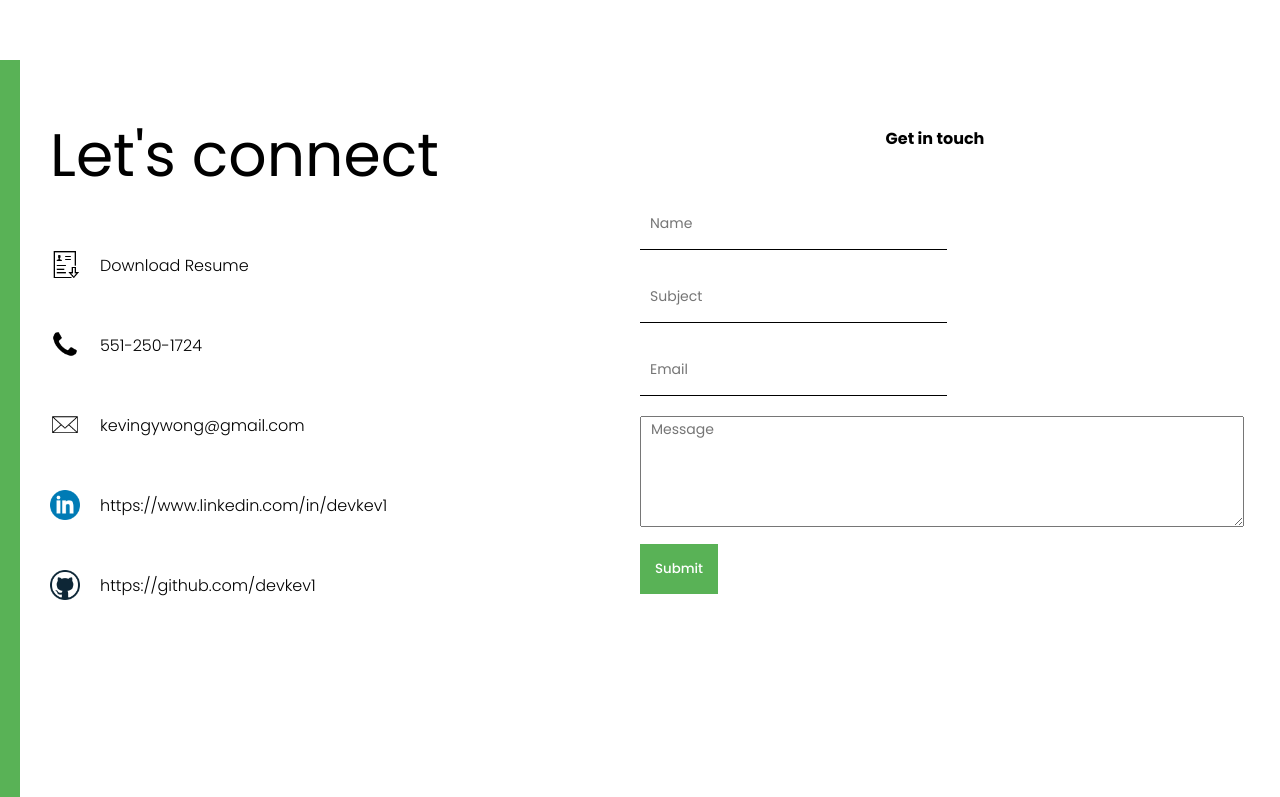
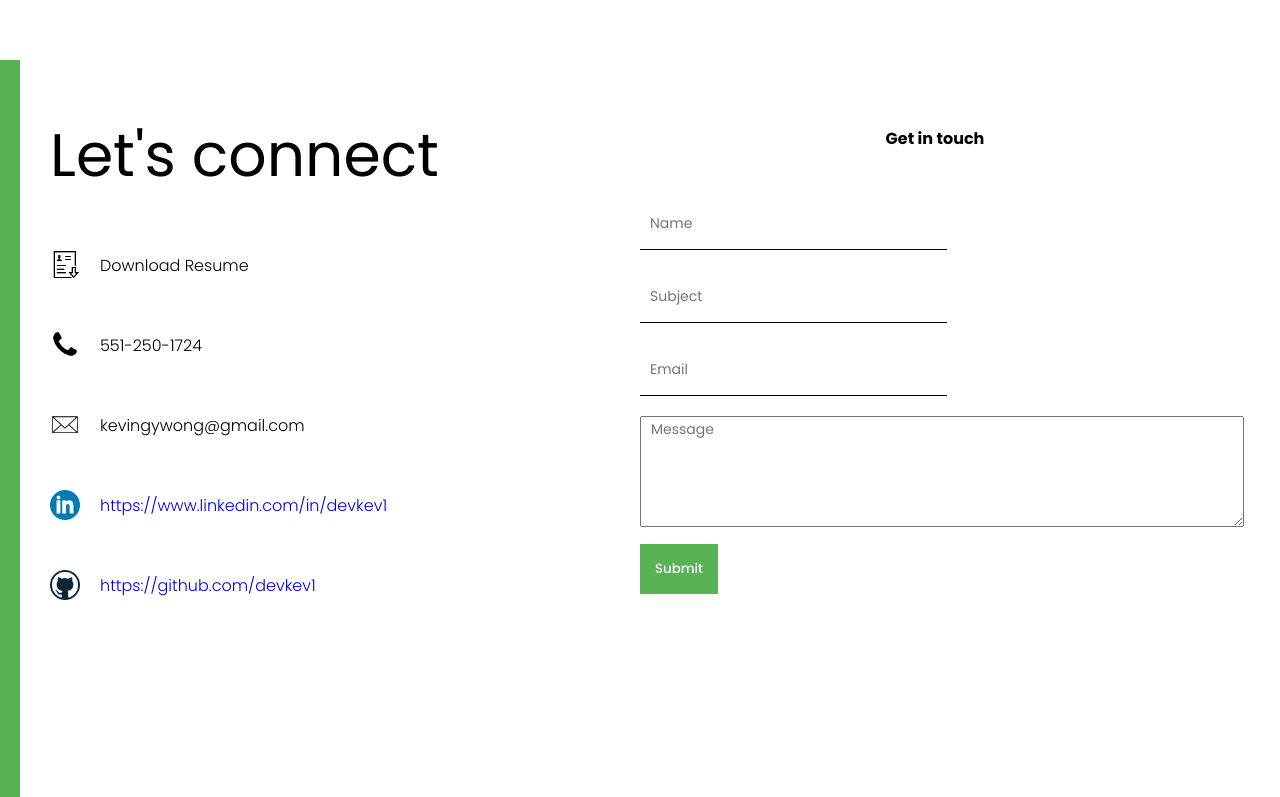
Before and after one commit to devkev1/react-portfolio-site, a React (Create React App) app: page / in a window 1280 px wide. Shown: the part 2191-2988 px from the top of the page. Built offline with nearby package versions, Linux system fonts and the light colour scheme.

Commit message:
links are now clickable

```diff
--- a/src/components/contact/Contact.js
+++ b/src/components/contact/Contact.js
@@ -6,7 +6,6 @@ import LinkedIn from "../../img/linkedin.png";
 import GitHub from "../../img/github.png";
 import { useRef, useState } from "react";
 import emailjs from "@emailjs/browser";
-
 
 const Contact = () => {
     const formRef = useRef();
@@ -40,10 +39,18 @@ const Contact = () => {
                             <img src={Email} alt="" className="c-icon" /> kevingywong@gmail.com
                         </div>
                         <div className="c-info-item">
-                            <img src={LinkedIn} alt="" className="c-icon" /> https://www.linkedin.com/in/devkev1
+                              <a href="https://www.linkedin.com/in/devkev1"
+                target="_blank"
+                rel="noreferrer"
+              >  <img src={LinkedIn} alt="" className="c-icon" /> https://www.linkedin.com/in/devkev1
+    </a>
                         </div>
                         <div className="c-info-item">
-                            <img src={GitHub} alt="" className="c-icon" /> https://github.com/devkev1
+                        <a href="https://github.com/devkev1"
+                target="_blank"
+                rel="noreferrer"
+              >  <img src={GitHub} alt="" className="c-icon" /> https://github.com/devkev1
+    </a>
                         </div>
                     </div>
                 </div>
@@ -55,7 +62,7 @@ const Contact = () => {
                         <input type="text" placeholder="Email" name="user_email" />
                         <textarea rows="5" placeholder="Message" name="message" />
                         <button>Submit</button>
-                        {done && "Message sent."}
+                        {" "}{done && "Message sent."}
                     </form>
                 </div>
             </div>
--- a/src/components/contact/contact.css
+++ b/src/components/contact/contact.css
@@ -46,6 +46,12 @@
     margin-right: 20px;
 }
 
+a:link {
+    display: flex;
+    align-items: center;
+    text-decoration: none;
+}
+
 form {
     margin-top: 20px;
 }
```
